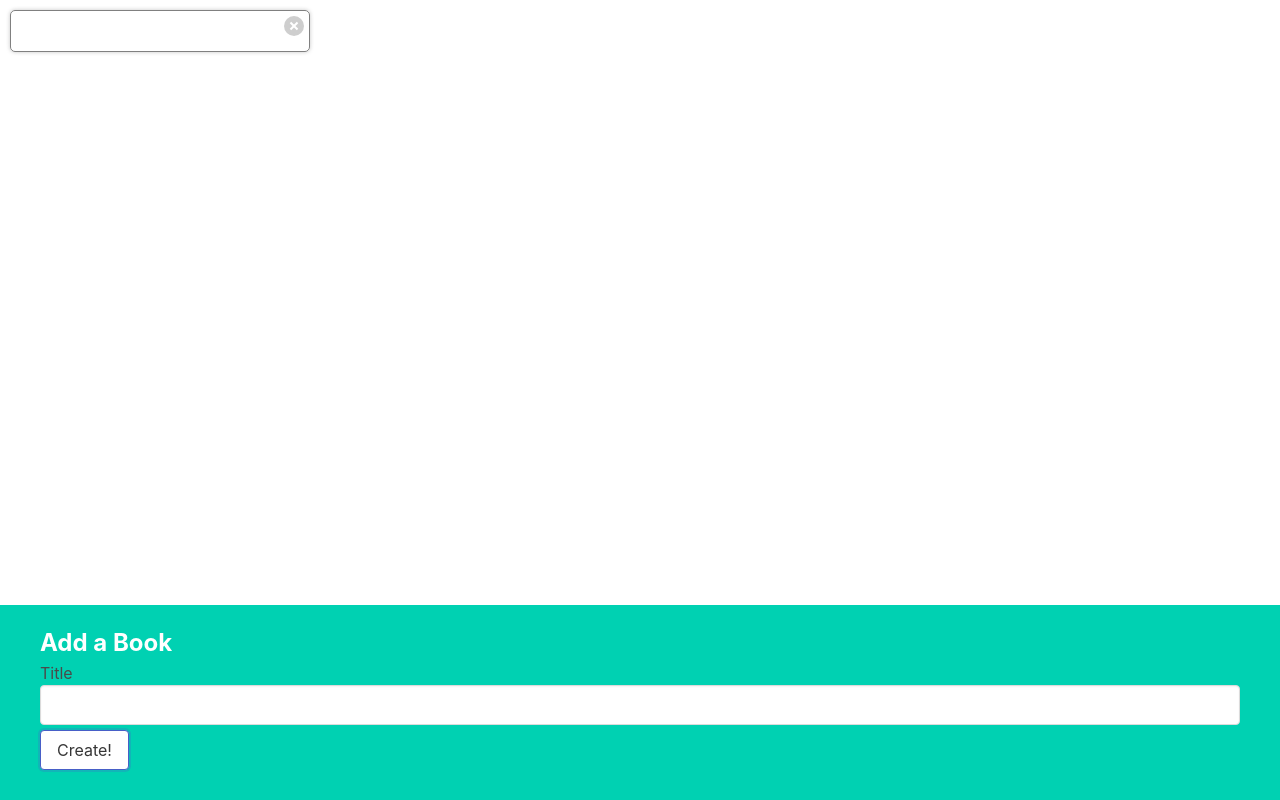
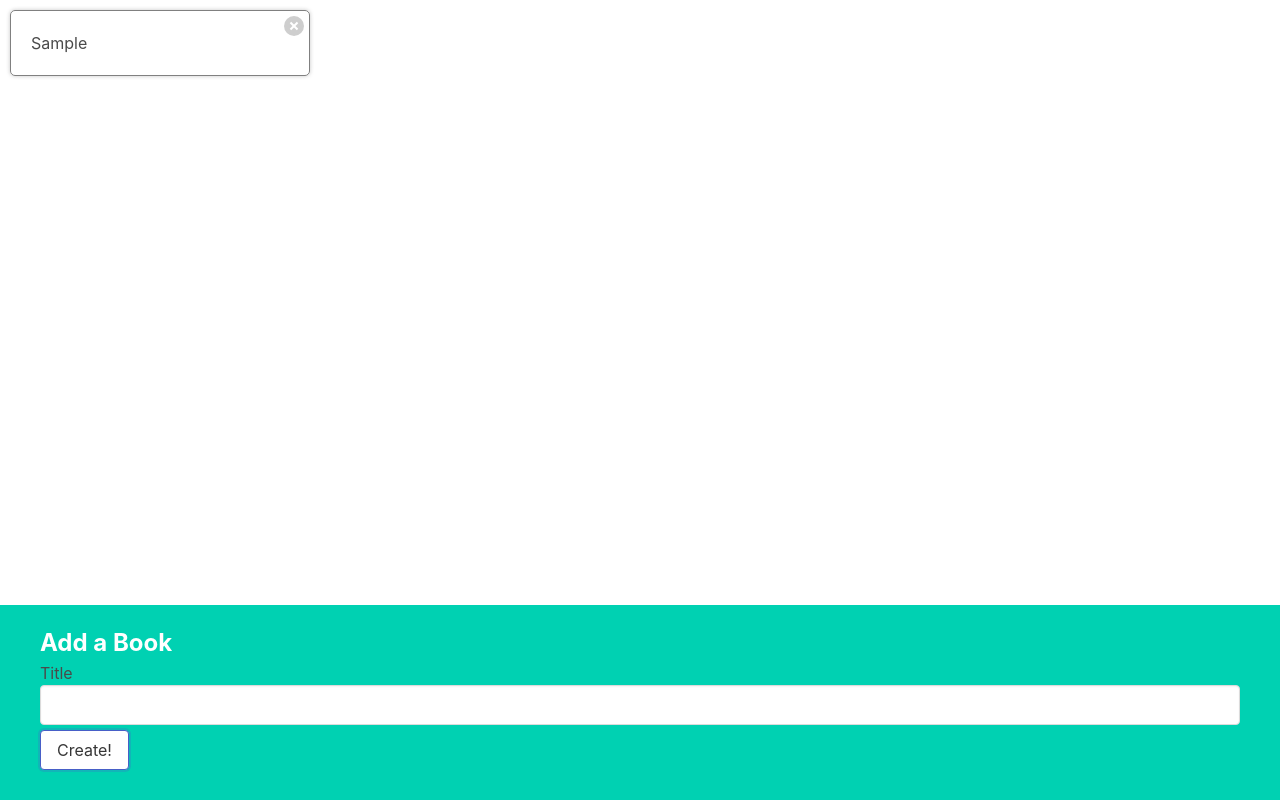
Before and after one commit to CocoTapi/modern_react_2023, a React (Create React App) app in the folder section_6/: page / in a window 1280 px wide. Both pictures are taken after typing "Sample" into the empty fields and a click on the button "Create!". Built offline with nearby package versions, Linux system fonts and the light colour scheme.

Commit message:
added curly blackets

```diff
--- a/section_6/src/components/BookList.js
+++ b/section_6/src/components/BookList.js
@@ -4,6 +4,8 @@ function BookList ({books, onDelete}) {
     const renderedBooks = books.map((book) => {
         return <BookShow onDelete={onDelete} key={book.id} book={book} />
     })
+
+    console.log(renderedBooks);
 
     return (
         <div className="book-List">
--- a/section_6/src/components/BookShow.js
+++ b/section_6/src/components/BookShow.js
@@ -1,11 +1,13 @@
-function BookShow (book, onDelete) {
+function BookShow ({ book, onDelete }) {
     const handleClick = () => {
         onDelete(book.id);
     }
 
+    console.log(book)
+
     return (
         <div className="book-show">
-            <div>{book.title}</div>
+            {book.title}
             <div className="actions">
                 <button className="delete" onClick={handleClick}>
                     Delete
@@ -16,4 +18,4 @@ function BookShow (book, onDelete) {
     )
 }
 
-export default BookShow
+export default BookShow;
```
